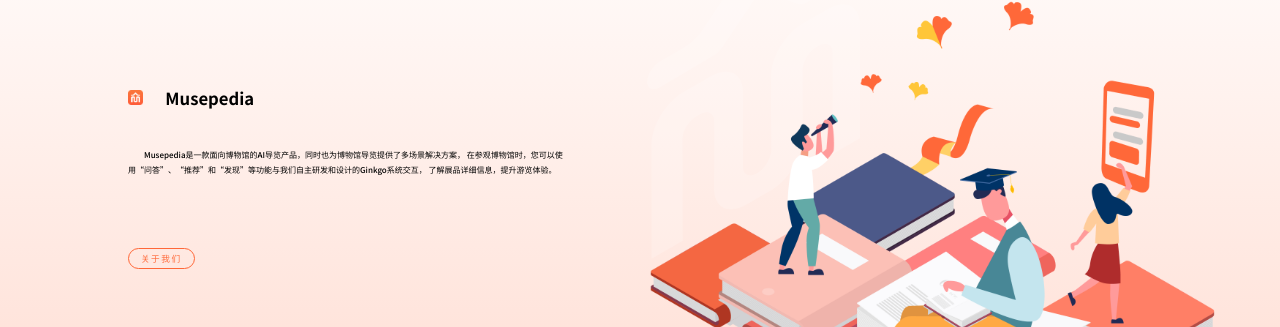
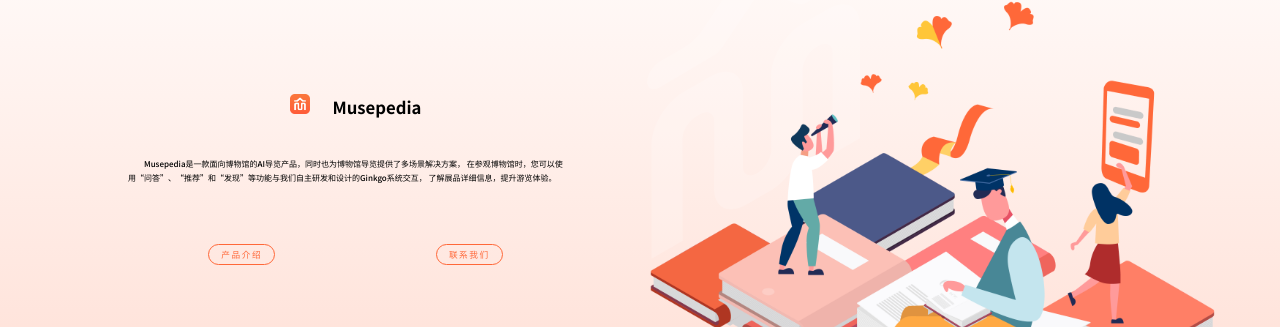
Before and after one commit to Musepedia/musepedia-official-site, a Nuxt app: page / in a window 1280 px wide. Shown: the part 150-477 px from the top of the page. Built offline with nearby package versions, Linux system fonts and the light colour scheme.

Commit message:
chore: 布局微调 4

```diff
--- a/components/ArchitectureDetail.vue
+++ b/components/ArchitectureDetail.vue
@@ -19,14 +19,14 @@
 
 <style scoped>
 .detail-title {
-    font-family: 'PingFang SC';
+    font-family: 'Noto Sans SC', sans-serif;
     text-align: center;
     margin-top: 40px;
     font-size: 22px;
     font-weight: bold;
 }
 .detail-text {
-    font-family: 'PingFang SC';
+    font-family: 'Noto Sans SC', sans-serif;
     line-height: 180%;
     margin-left: 15%;
     margin-right: 15%;
--- a/pages/ginkgo.vue
+++ b/pages/ginkgo.vue
@@ -40,9 +40,11 @@
 </script>
 
 <style scoped>
+@import url('https://fonts.googleapis.com/css2?family=Noto+Sans+SC:wght@100;300;500;700&display=swap');
 .intro-background {
     background: linear-gradient(270deg,#ff6839 0%, rgba(255,234,40,0.70) 100%);
     min-height: 392.5px;
+    font-family: 'Noto Sans SC', sans-serif;
 }
 .left {
     position: absolute;
--- a/pages/index.vue
+++ b/pages/index.vue
@@ -2,8 +2,8 @@
     <div class="bg">
       <div class = "container">
         <div class = "left">
-          <div style = "align-items: center;">
-            <img src = "../assets/M1.png" style = "width:35px;"/>
+          <div style = "align-items: center; text-align: center;">
+            <img src = "../assets/M1.png" style = "width:3em"/>
             <span style = "margin-left: 5%; font-size:2.5em; font-weight: 700;">Musepedia</span>
           </div>
 
@@ -13,14 +13,19 @@
               了解展品详细信息，提升游览体验。</p>
           </div>
 
-          <div style = "margin-top: 150px; margin-bottom: 300px;
-                width: fit-content; padding-block-start: 20px; padding-block-end: 20px;">
-            <NuxtLink to="/solution">
-              <button class = "button" style = "cursor: pointer;">关于我们</button>
-            </NuxtLink>
+          <div class = "buttons">
+            <div>
+              <NuxtLink to="/solution">
+                <button class = "button" style = "cursor: pointer;">产品介绍</button>
+              </NuxtLink>
+            </div>
+            <div>
+              <a href = "mailto:mimiter@mimiter.com">
+                <button class = "button" style = "cursor: pointer;">联系我们</button>
+              </a>
+            </div>
           </div>
         </div>
-
         <div style = "width: 50%; margin-right: 5%;">
           <img src = "../assets/ReadingPeople.png" style = "width: 100%;"/>
         </div>
@@ -52,6 +57,15 @@
   margin-right: 5%;
   /* text-align: center; */
 }
+.buttons{
+  display: flex;
+  flex-direction: row;
+  justify-content: space-around;
+  margin-top: 120px;
+  margin-bottom: 300px;
+  padding-block-start: 20px;
+  padding-block-end: 20px;
+}
 .button{
   border-radius: 94.5px;
   width:160px;
@@ -65,31 +79,4 @@
   letter-spacing: 0.18em;
   z-index: 0;
 }
-.main{
-  margin-top: 77px;
-}
-.aside{
-  margin-top:77px;
-}
-.aside.bgphoto{
-  margin-top: 45px;
-  margin-bottom: 0;
-  margin-left: 30px;
-  width:auto;
-  height:auto;
-  float:right;
-  transform: scale(0.75,0.75);
-}
-.el-footer{
-  width:100%;
-  background-color: #fff1ed;
-  height: auto;
-}
-.info{
-  font-family: 'PingFang SC';
-  text-align: center;
-  justify-content: center;
-  line-height: 33px;
-  margin-top:0.3em;
-}
 </style>
```
